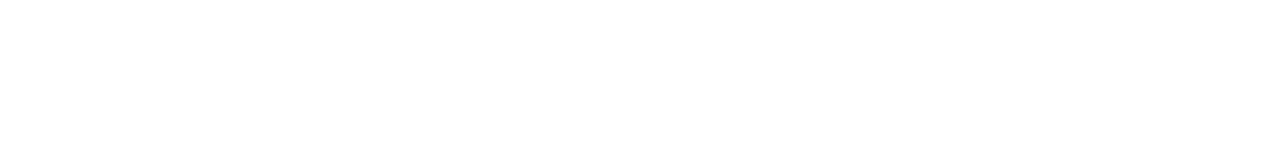
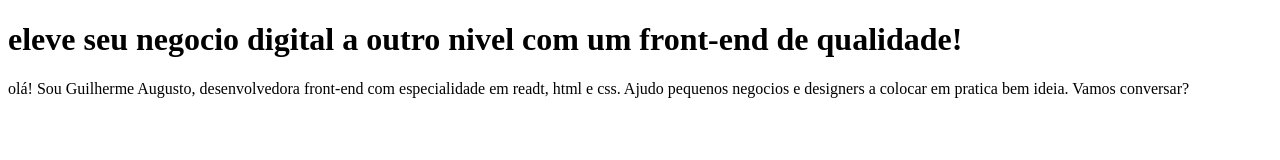
Before and after one commit to Guilherme-A22/portif-lio, a plain HTML site: page index.html in a window 1280 px wide. Drawn offline with Linux system fonts and the light colour scheme.

Commit message:
Add files via upload

```diff
--- a/index.html
+++ b/index.html
@@ -4,5 +4,17 @@
     <meta charset="utf-8">
     <meta http-equiv="x-va-contable"content="ie=edge">
     <meta name="viewport"content=" width=device-width, initial-scale=1.0">
+    <title>portifolio</title>
+    <link red = "stylesheet" href="style.css">
+</head>
+<body>
+    <header></header>
+    <main>
+    <h1>
+        eleve seu negocio digital a outro nivel
+        <strong>com um front-end de qualidade!
+        </strong></h1>
+        <p> olá! Sou Guilherme Augusto, desenvolvedora front-end com especialidade em readt, html e css. Ajudo pequenos negocios e designers a colocar em pratica bem ideia. Vamos conversar? </p>
+        <a href="https://integra.com/ rafebalheria"
 
 </html>
```
